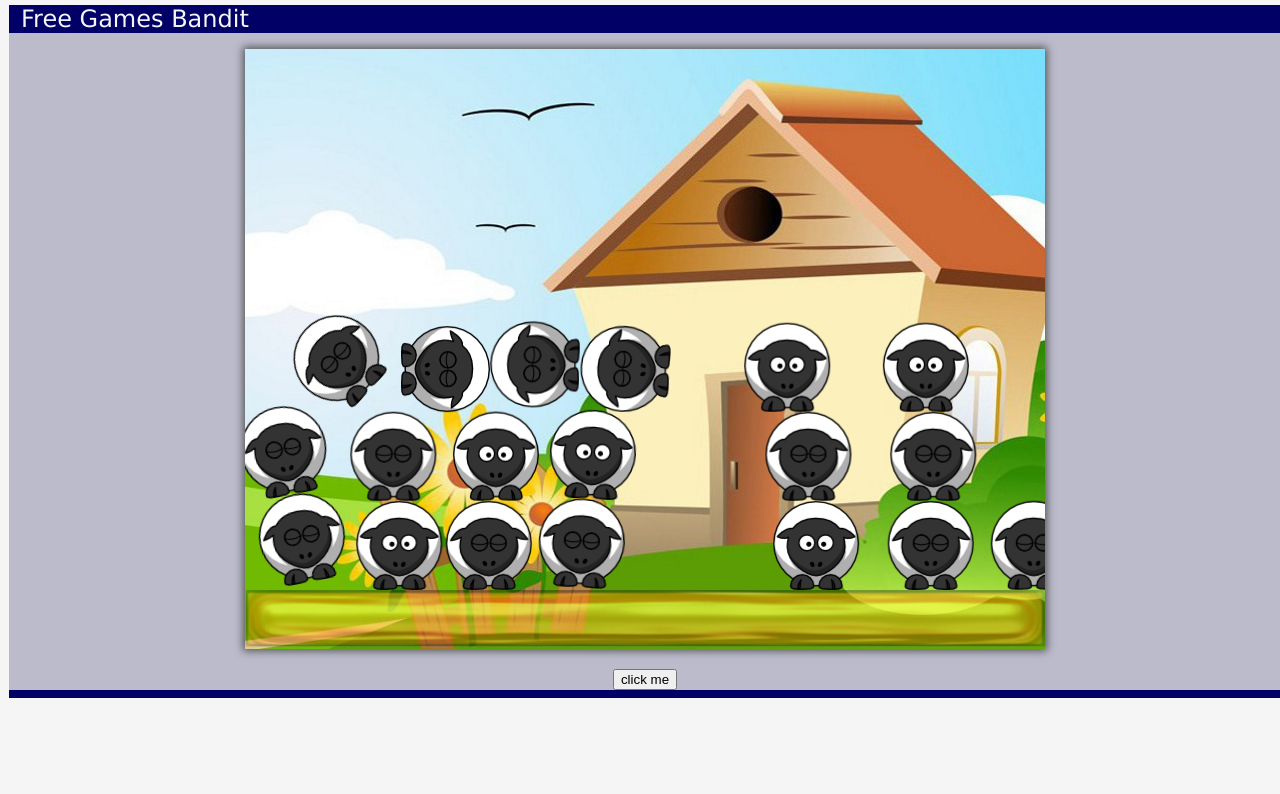
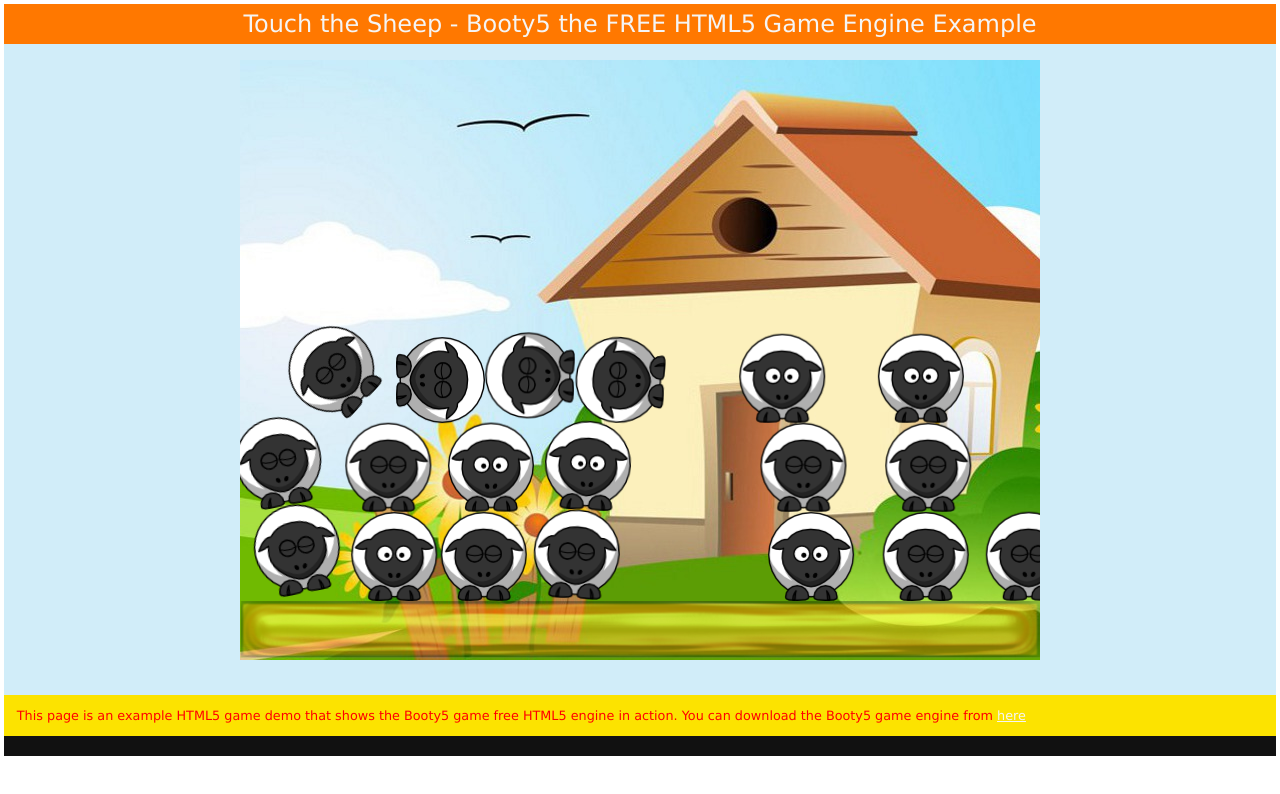
Before and after one commit to mrmop/Booty5, a plain HTML site: page sheep.html in a window 1280 px wide. Drawn offline with Linux system fonts and the light colour scheme.

Commit message:
Tidied up demo

```diff
--- a/app.css
+++ /dev/null
@@ -1,60 +0,0 @@
-body
-{
-    font: 1em Verdana, Geneva, sans-serif;
-    padding: 0;
-    margin: 5px;
-    color: Black;
-    background-color: WhiteSmoke;
-	overflow:hidden;
-	width:100%;
-}
-div
-{
-    padding: 0;
-    margin: 0;
-}
-button
-{
-    cursor: pointer;
-}
-.hidden
-{
-    display: none;
-}
-
-/****************************************************************************/
-/* App */
-/****************************************************************************/
-#app
-{
-    margin: 4px;
-    background-color: #bbc;
-}
-
-#app>header
-{
-    padding: 0 0.5em;
-    font-size: 1.5em;
-    color: WhiteSmoke;
-    background-color: #006;
-}
-#app>footer
-{
-    padding: 0.25em;
-    color: WhiteSmoke;
-    background-color: #006;
-}
-
-#main
-{
-    text-align: center;
-}
-#main>canvas
-{
-	cursor: crosshair;
-	margin: 1em auto;
-	background-color: white;
-	box-shadow: 0 0 8px 2px #555;
-	transform: scale(1,1);
-	-webkit-transform: scale(1,1);
-}
--- /dev/null
+++ b/sheep.css
@@ -0,0 +1,99 @@
+* { margin:0; padding:0; } /* to remove the top and left whitespace */
+html, body
+{
+	width:100%; height:100%;
+    font: 1em Verdana, Geneva, sans-serif;
+} /* just to be sure these are full screen*/
+
+canvas
+{
+	display:block;
+} /* To remove the scrollbars */
+
+a:link {
+    color: WhiteSmoke;
+}
+
+/* visited link */
+a:visited {
+    color: WhiteSmoke;
+}
+
+/* mouse over link */
+a:hover {
+    color: WhiteSmoke;
+}
+
+/* selected link */
+a:active {
+    color: WhiteSmoke;
+}
+button
+{
+    cursor: pointer;
+}
+.hidden
+{
+    display: none;
+}
+
+/* App */
+#app
+{
+    margin: 4px;
+    background-color: #d1edf9;
+}
+
+#app>header
+{
+    text-align: center;
+    padding: 0.25em 0.25em;
+    font-size: 1.5em;
+    color: WhiteSmoke;
+    background-color: #ff7800;
+}
+#app>footer
+{
+    text-align: center;
+    padding: 0.8em;
+    font-size: 0.8em;
+    color: WhiteSmoke;
+    background-color: #111111;
+}
+
+#main
+{
+    text-align: center;
+}
+#warning
+{
+    text-align: center;
+    padding: 0.5em 0.5em;
+    font-size: 1.0em;
+    color: WhiteSmoke;
+    background-color: #ff0000;
+}
+
+#main_body
+{
+    padding: 1em;
+    background-color: #fce300;
+    color: red;
+    font-size: 0.8em;
+}
+#developers
+{
+    text-align: center;
+    padding: 0.5em 0.5em;
+    font-size: 1.0em;
+    color: WhiteSmoke;
+    background-color: #ff7800;
+}
+
+#main>canvas
+{
+	cursor: crosshair;
+	margin: 1em auto;
+	/*background-color: #d1edf9;*/
+/*	box-shadow: 0 0 8px 2px #555;*/
+}
--- a/app.html
+++ b/sheep.html
@@ -6,8 +6,10 @@
 	<meta name="apple-mobile-web-app-capable" content="yes">
 	<meta name="apple-mobile-web-app-status-bar-style" content="black">
 	<meta name="viewport" content="width=device-width, user-scalable=no" />
-	<title>Free Games bandit - Free mobile games for iPhone, iPad and Android</title>
-	<link rel="stylesheet" type="text/css" href="app.css">
+	<meta name="description" content="Touch the Sheep - Booty5 the FREE HTML5 Game Engine Example">
+	<meta name="keywords" content="free html5 game engine">
+	<title>Touch the Sheep - Booty5 the FREE HTML5 Game Engine Example</title>
+	<link rel="stylesheet" type="text/css" href="sheep.css">
 	<script src="lib/jquery-1.8.1.min.js"></script>
 	<script src="lib/Box2dWeb-2.1.a.3.min.js"></script>
 	<script src="lib/gsap/TweenLite.min.js"></script>
@@ -23,14 +25,17 @@
 </head>
 <body>
     <div id="app">
-        <header>Free Games Bandit</header>
+        <header>Touch the Sheep - Booty5 the FREE HTML5 Game Engine Example</header>
         <div id="main">
 			<canvas id="canvas" width="800" height="600">
 			</canvas>
 			<br />
-			<button id="button1">click me</button>
+		</div>
+		<div id="main_body">
+			This page is an example HTML5 game demo that shows the Booty5 game free HTML5 engine in action. You can download the Booty5 game engine from <a href="http://www.drmop.com/index.php/booty5/">here</a>
 		</div>
         <footer>
         </footer>
+	</div>
 </body>
 </html>
```
Also changed, not shown: readme.md.
